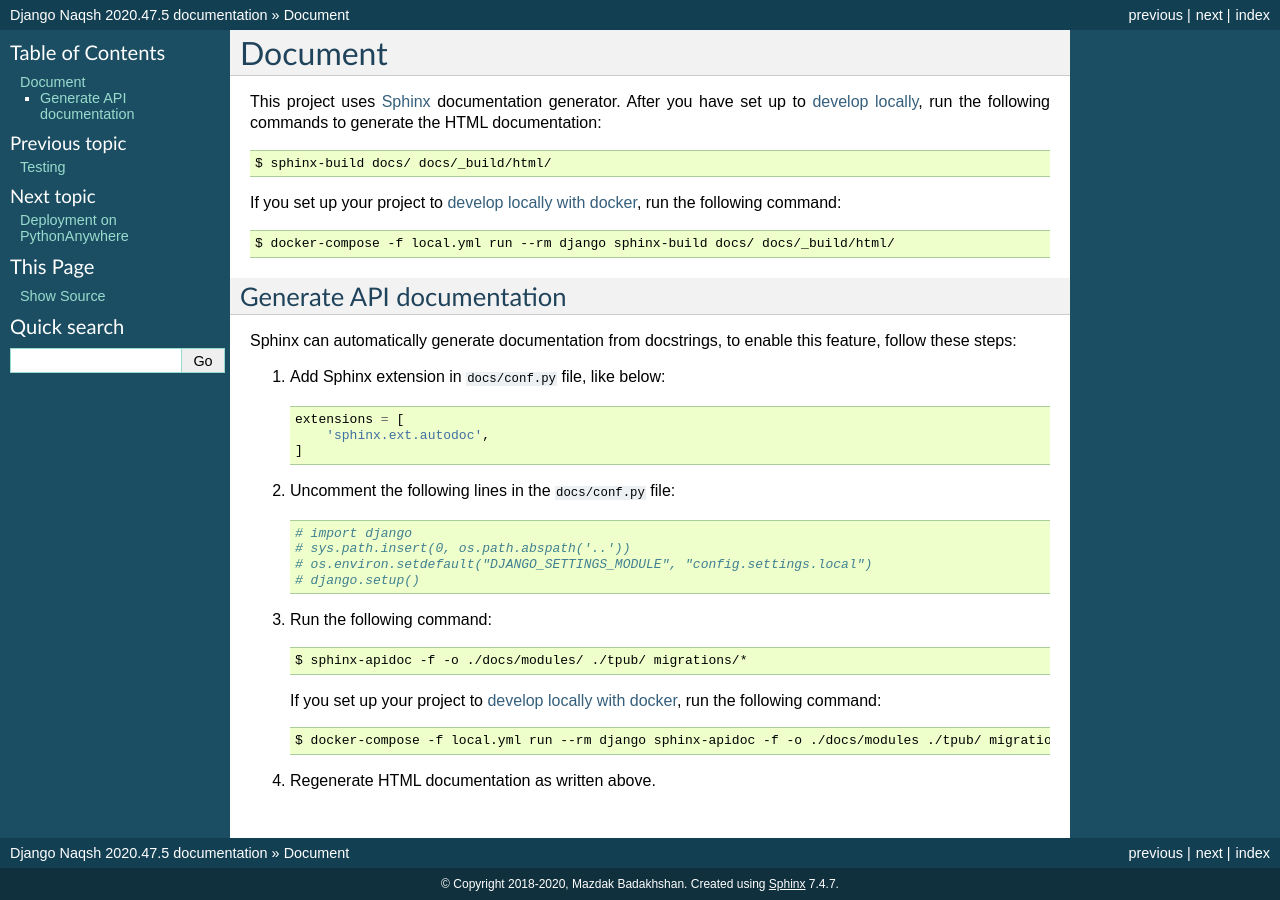
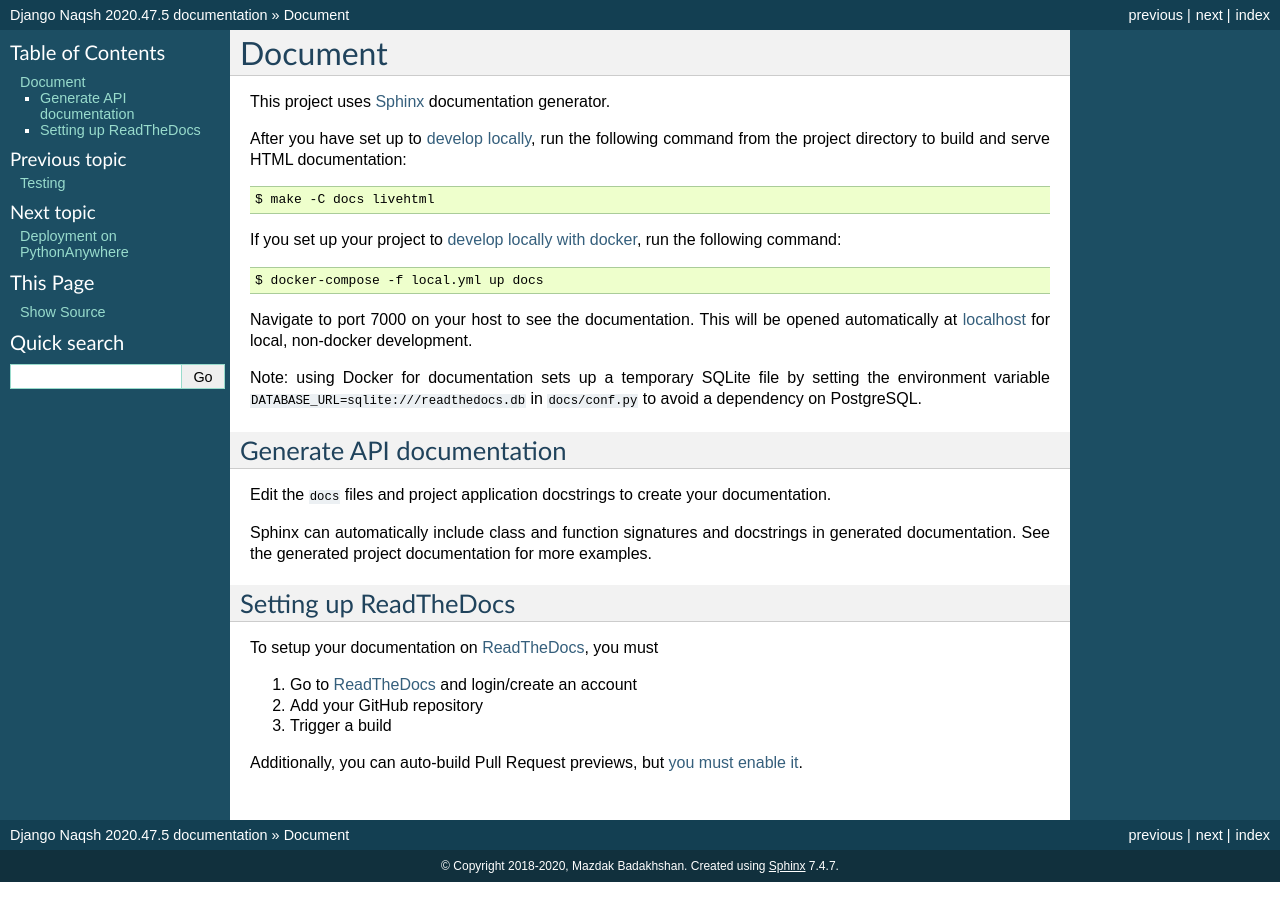
Before and after one commit to mazdakb/django-naqsh, a Sphinx documentation site: the page built from docs/document.rst, in a window 1280 px wide. Built offline with Sphinx 7.4.7, drawn with Linux system fonts in a browser that asks for light colours.

Commit message:
Update docs build guide

```diff
--- a/docs/document.rst
+++ b/docs/document.rst
@@ -4,42 +4,41 @@ Document
 =========
 
 This project uses Sphinx_ documentation generator.
-After you have set up to `develop locally`_, run the following commands to generate the HTML documentation: ::
 
-    $ sphinx-build docs/ docs/_build/html/
+After you have set up to `develop locally`_, run the following command from the project directory to build and serve HTML documentation: ::
+
+    $ make -C docs livehtml
 
 If you set up your project to `develop locally with docker`_, run the following command: ::
 
-    $ docker-compose -f local.yml run --rm django sphinx-build docs/ docs/_build/html/
+    $ docker-compose -f local.yml up docs
+
+Navigate to port 7000 on your host to see the documentation. This will be opened automatically at `localhost`_ for local, non-docker development.
+
+Note: using Docker for documentation sets up a temporary SQLite file by setting the environment variable ``DATABASE_URL=sqlite:///readthedocs.db`` in ``docs/conf.py`` to avoid a dependency on PostgreSQL.
 
 Generate API documentation
 ----------------------------
 
-Sphinx can automatically generate documentation from docstrings, to enable this feature, follow these steps:
+Edit the ``docs`` files and project application docstrings to create your documentation.
 
-1. Add Sphinx extension in ``docs/conf.py`` file, like below: ::
+Sphinx can automatically include class and function signatures and docstrings in generated documentation.
+See the generated project documentation for more examples.
 
-    extensions = [
-        'sphinx.ext.autodoc',
-    ]
+Setting up ReadTheDocs
+----------------------
 
-2. Uncomment the following lines in the ``docs/conf.py`` file: ::
+To setup your documentation on `ReadTheDocs`_, you must
 
-    # import django
-    # sys.path.insert(0, os.path.abspath('..'))
-    # os.environ.setdefault("DJANGO_SETTINGS_MODULE", "config.settings.local")
-    # django.setup()
+1. Go to `ReadTheDocs`_ and login/create an account
+2. Add your GitHub repository
+3. Trigger a build
 
-3. Run the following command: ::
+Additionally, you can auto-build Pull Request previews, but `you must enable it`_.
 
-    $ sphinx-apidoc -f -o ./docs/modules/ ./tpub/ migrations/*
-
-   If you set up your project to `develop locally with docker`_, run the following command: ::
-
-    $ docker-compose -f local.yml run --rm django sphinx-apidoc -f -o ./docs/modules ./tpub/ migrations/*
-
-4. Regenerate HTML documentation as written above.
-
+.. _localhost: http://localhost:7000/
 .. _Sphinx: https://www.sphinx-doc.org/en/master/index.html
 .. _develop locally: ./developing-locally.html
 .. _develop locally with docker: ./developing-locally-docker.html
+.. _ReadTheDocs: https://readthedocs.org/
+.. _you must enable it: https://docs.readthedocs.io/en/latest/guides/autobuild-docs-for-pull-requests.html#autobuild-documentation-for-pull-requests
```
